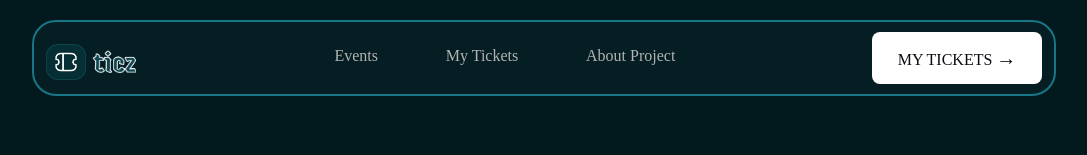
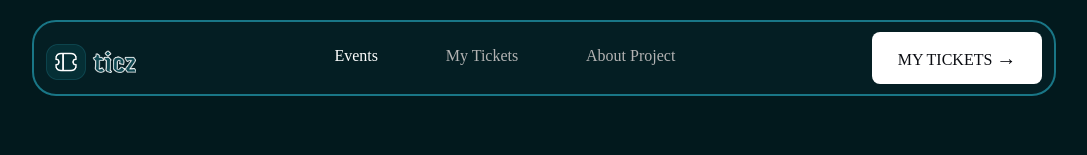
Before and after one commit to Odunsih/hng2_ticket_generator, a React (Vite) app: page / in a window 1280 px wide. Shown: the top 155 px of the page, without its empty margins (96-1183 px from the left). Built offline with nearby package versions, Linux system fonts and the light colour scheme; a web font is replaced by a local one.

Commit message:
update header component to enhance visibility of the Events menu item

```diff
--- a/src/layout/header.jsx
+++ b/src/layout/header.jsx
@@ -11,7 +11,7 @@ const header = () => {
     </div>
     <div className="h-[34px] w-[341px] text-[#B3B3B3] hidden lg:block ">
       <ul className="btnFont flex justify-between mt-[10px] mb-[10px]">
-        <li className=" hover:text-[#FFF] cursor-pointer">Events</li>
+        <li className=" text-[#FFF] cursor-pointer ">Events</li>
         <li className=" hover:text-[#FFF] cursor-pointer">My Tickets</li>
         <li className=" hover:text-[#FFF] cursor-pointer">About Project</li>
       </ul>
```
